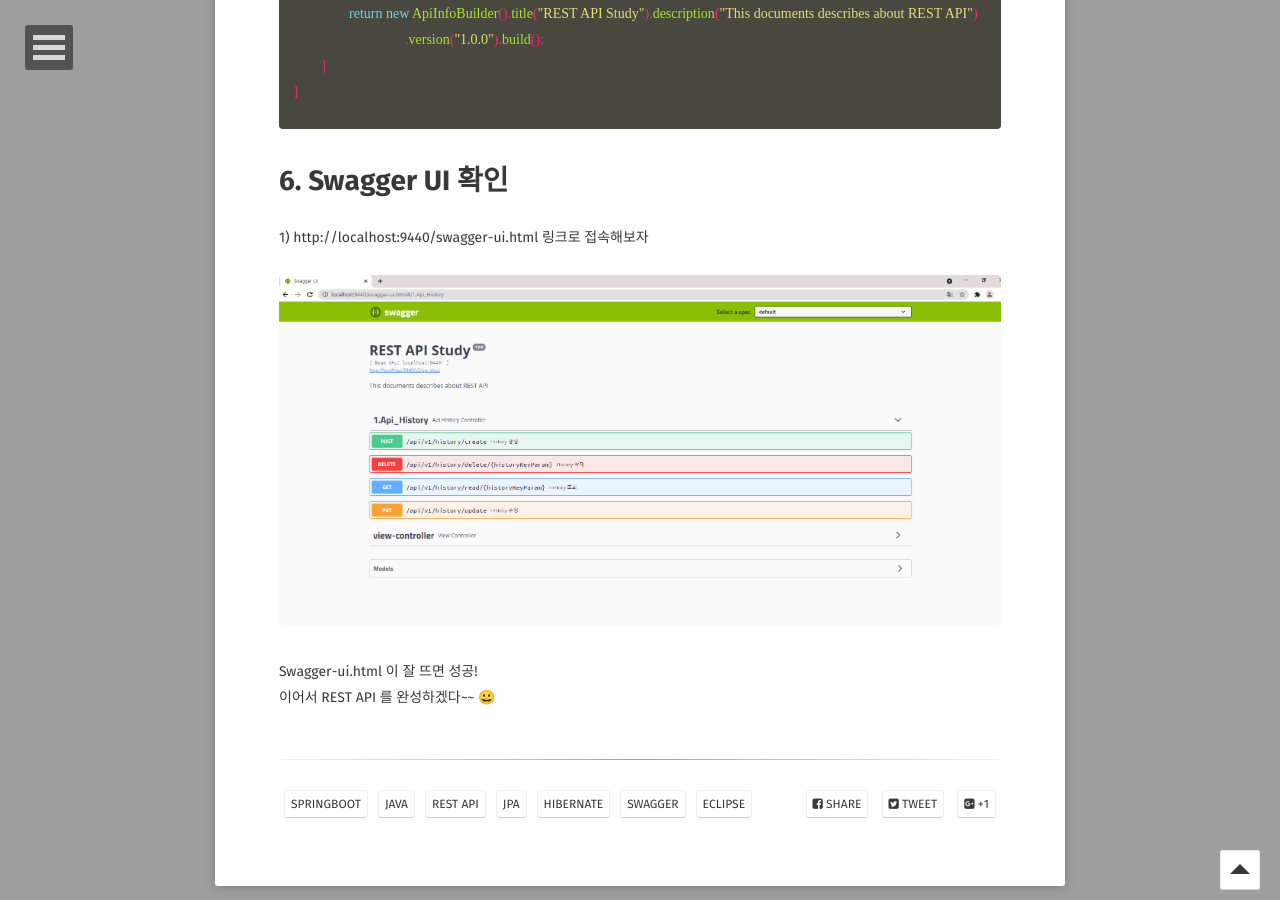
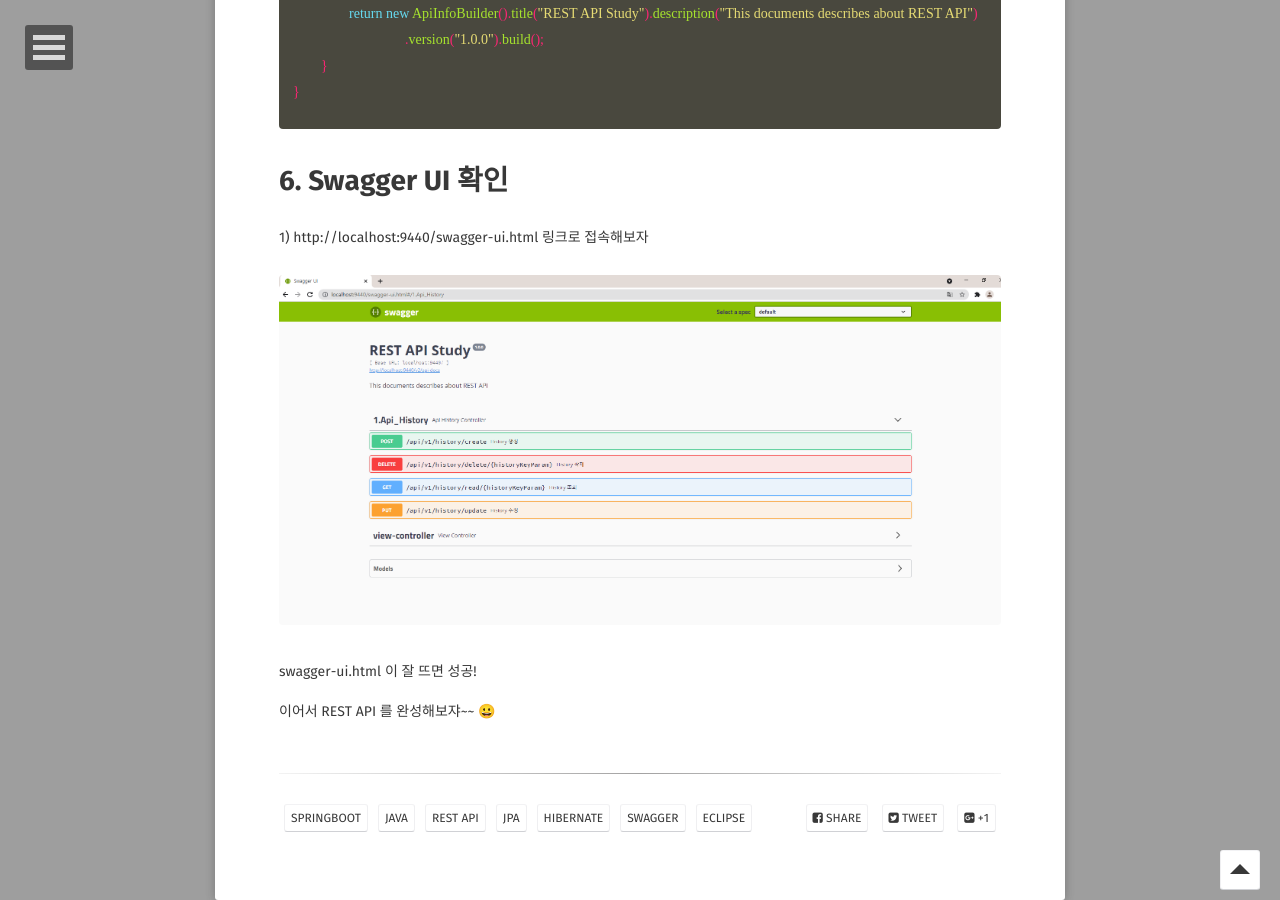
Before and after one commit to GayeonYoon/GayeonYoon.github.io, a Jekyll site: the page built from _posts/2021-07-30-REST_API_POST_2.md, in a window 1280 px wide and 900 px high, scrolled down 2419 px. Built offline with Jekyll 4.4.1, drawn with Linux system fonts in a browser that asks for light colours; some web fonts are replaced.

Commit message:
Update 2021-07-30-REST_API_POST_2.md

```diff
--- a/_posts/2021-07-30-REST_API_POST_2.md
+++ b/_posts/2021-07-30-REST_API_POST_2.md
@@ -89,5 +89,7 @@ public class SwaggerConfig {
 	<img src="/assets/img/swagger-ui.png">
 </figure>
 
- Swagger-ui.html 이 잘 뜨면 성공! <br>
- 이어서 REST API 를 완성하겠다~~ 😀
+ swagger-ui.html 이 잘 뜨면 성공! <br>
+
+
+ 이어서 REST API 를 완성해보쟈~~ 😀
```
